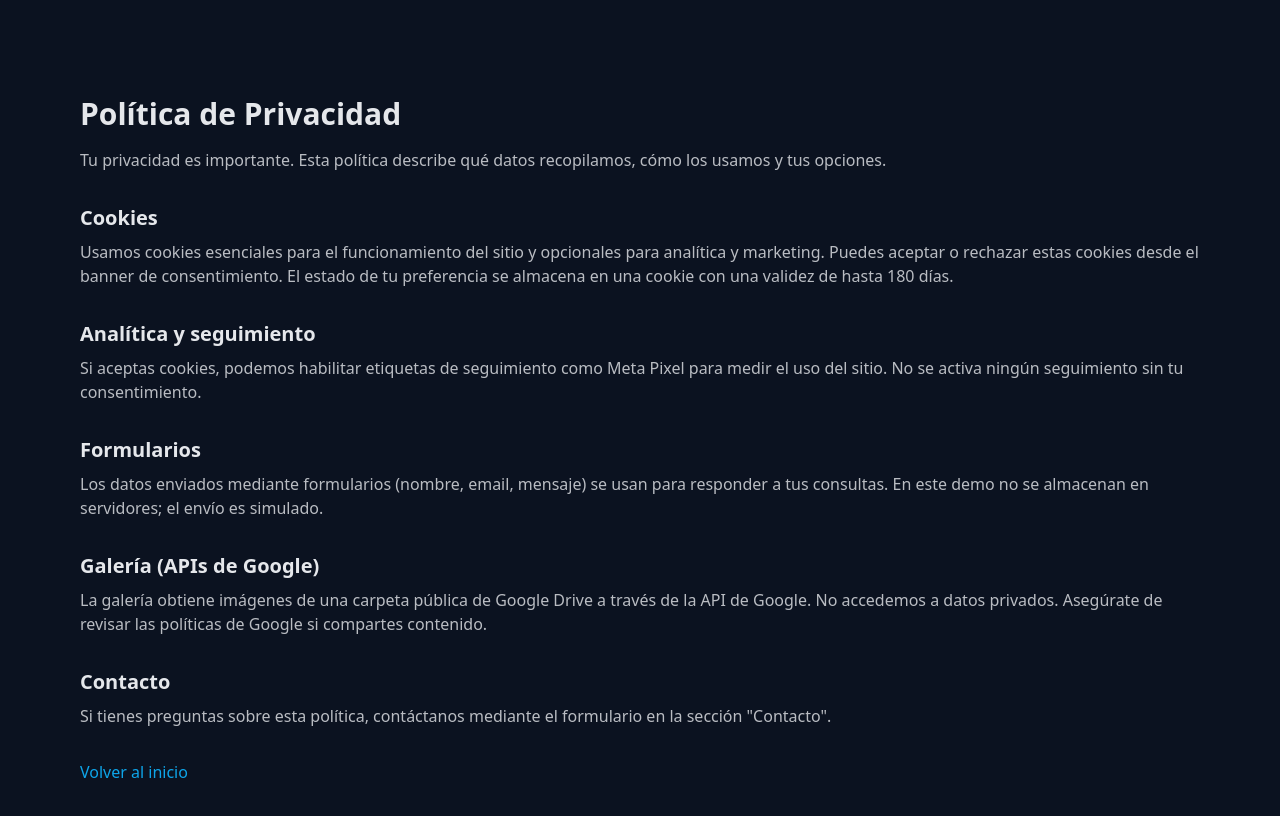
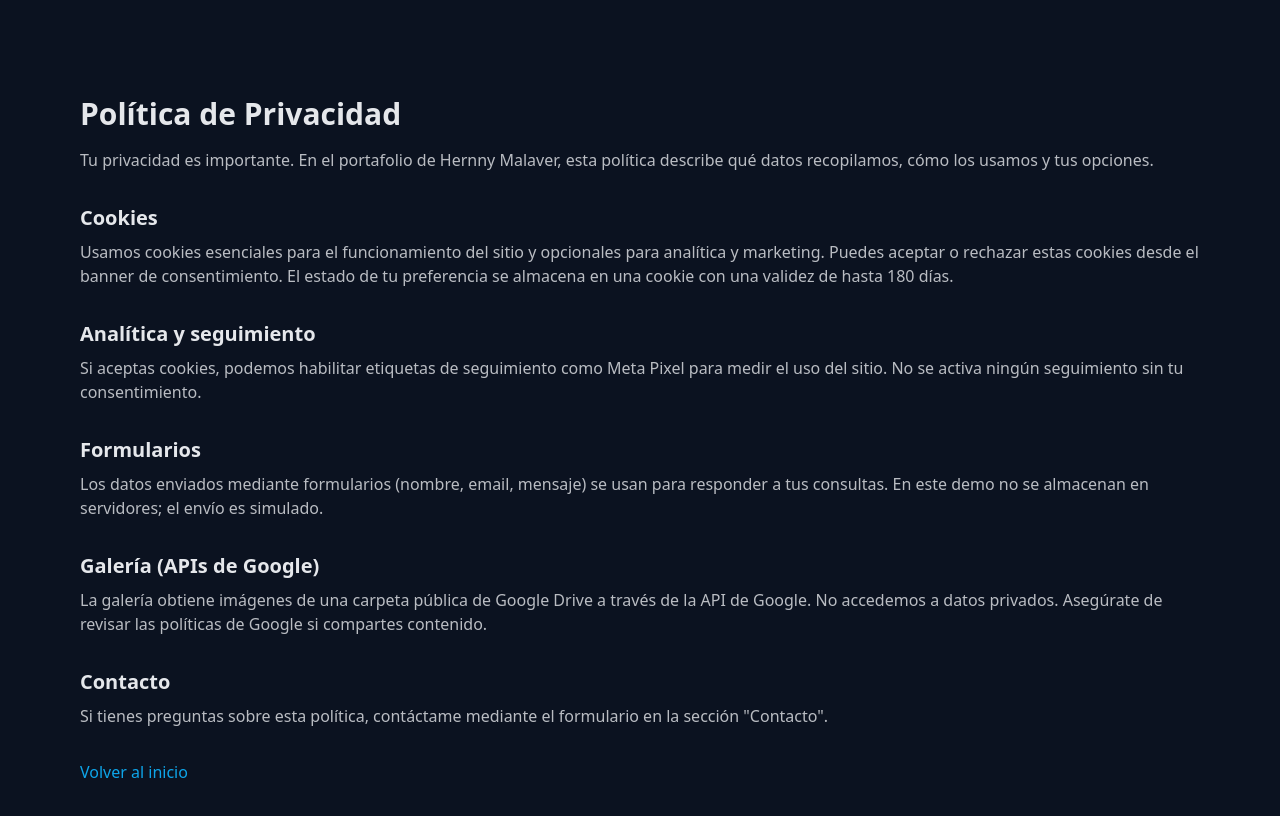
Before and after one commit to Hernny/Portfolio, a Next.js app: page /privacy in a window 1280 px wide. Shown: the top 816 px of the page. Built offline with nearby package versions, Linux system fonts and the light colour scheme.

Commit message:
feat(branding): personalizar a 'Hernny Malaver  Director de proyectos y desarrollador de software' en head, layout, header, hero, footer, README y privacy

```diff
--- a/components/Layout.tsx
+++ b/components/Layout.tsx
@@ -5,7 +5,7 @@ import { Footer } from './layout/Footer';
 import { Header } from './layout/Header';
 import { AnalyticsPixel } from './tracking/AnalyticsPixel';
 
-export function Layout({ children, title = 'Portfolio' }: { children: ReactNode; title?: string }) {
+export function Layout({ children, title = 'Hernny Malaver — Director de proyectos y desarrollador de software' }: { children: ReactNode; title?: string }) {
   useEffect(() => {
     // Smooth scroll for SPA anchors
     const onClick = (e: Event) => {
--- a/components/home/Hero.tsx
+++ b/components/home/Hero.tsx
@@ -10,10 +10,10 @@ export function Hero() {
         transition={{ duration: 0.6 }}
       >
         <h1 className="text-4xl md:text-6xl font-extrabold leading-tight">
-          Portafolio Moderno
+          Hernny Malaver
         </h1>
         <p className="mt-4 text-lg opacity-80">
-          Next.js + Tailwind + Framer Motion + Google APIs
+          Director de proyectos y desarrollador de software — Next.js, Tailwind, Framer Motion, Google APIs
         </p>
         <div className="mt-8 flex gap-4">
           <a href="#gallery" className="px-6 py-3 rounded bg-primary text-black font-semibold hover:bg-sky-500">Ver Galería</a>
--- a/components/layout/Footer.tsx
+++ b/components/layout/Footer.tsx
@@ -4,7 +4,7 @@ export function Footer() {
   return (
     <footer className="border-t border-white/10 mt-20">
       <div className="container py-8 flex flex-col md:flex-row items-center gap-3 text-sm">
-        <p className="opacity-70">© {new Date().getFullYear()} Mi Portfolio. Todos los derechos reservados.</p>
+  <p className="opacity-70">© {new Date().getFullYear()} Hernny Malaver. Todos los derechos reservados.</p>
         <div className="ml-auto flex gap-4 text-xl">
           <a href="https://github.com" target="_blank" rel="noreferrer" className="hover:text-primary" aria-label="GitHub"><FaGithub /></a>
           <a href="https://linkedin.com" target="_blank" rel="noreferrer" className="hover:text-primary" aria-label="LinkedIn"><FaLinkedin /></a>
--- a/components/layout/Header.tsx
+++ b/components/layout/Header.tsx
@@ -5,7 +5,7 @@ export function Header() {
   return (
     <header className="sticky top-0 z-40 backdrop-blur bg-black/30">
       <div className="container flex items-center justify-between py-4">
-        <Link href="#home" className="font-bold tracking-wide">Mi Portfolio</Link>
+  <Link href="#home" className="font-bold tracking-wide">Hernny Malaver</Link>
         <nav className="flex gap-4 text-sm">
           <a href="#home" className="hover:text-primary flex items-center gap-1"><FaHome /> Inicio</a>
           <a href="#gallery" className="hover:text-primary flex items-center gap-1"><FaImages /> Galería</a>
--- a/pages/_app.tsx
+++ b/pages/_app.tsx
@@ -7,8 +7,8 @@ export default function MyApp({ Component, pageProps }: AppProps) {
     <>
       <Head>
         <meta name="viewport" content="width=device-width, initial-scale=1" />
-        <title>Portfolio</title>
-        <meta name="description" content="Modern portfolio with Next.js, Tailwind, Framer Motion, and Google APIs" />
+  <title>Hernny Malaver — Director de proyectos y desarrollador de software</title>
+  <meta name="description" content="Portafolio de Hernny Malaver: dirección de proyectos y desarrollo de software con Next.js, Tailwind, Framer Motion y Google APIs." />
       </Head>
       <Component {...pageProps} />
     </>
--- a/pages/index.tsx
+++ b/pages/index.tsx
@@ -6,7 +6,7 @@ import { ContactForm } from '../components/contact/ContactForm';
 
 export default function HomePage() {
   return (
-    <Layout title="Mi Portfolio">
+  <Layout title="Hernny Malaver — Director de proyectos y desarrollador de software">
       <Hero />
       <GoogleGallery />
       <Scheduler />
--- a/pages/privacy.tsx
+++ b/pages/privacy.tsx
@@ -5,7 +5,7 @@ export default function PrivacyPolicy() {
     <div className="container section">
       <h1 className="text-3xl font-bold mb-4">Política de Privacidad</h1>
       <p className="opacity-80 mb-6">
-        Tu privacidad es importante. Esta política describe qué datos recopilamos, cómo los usamos y tus opciones.
+        Tu privacidad es importante. En el portafolio de Hernny Malaver, esta política describe qué datos recopilamos, cómo los usamos y tus opciones.
       </p>
 
       <h2 className="text-xl font-semibold mt-8 mb-2">Cookies</h2>
@@ -35,7 +35,7 @@ export default function PrivacyPolicy() {
 
       <h2 className="text-xl font-semibold mt-8 mb-2">Contacto</h2>
       <p className="opacity-80">
-        Si tienes preguntas sobre esta política, contáctanos mediante el formulario en la sección "Contacto".
+  Si tienes preguntas sobre esta política, contáctame mediante el formulario en la sección "Contacto".
       </p>
 
       <div className="mt-8">
```
Also changed, not shown: 2 other files (tests, documents, lock files or other folders).
